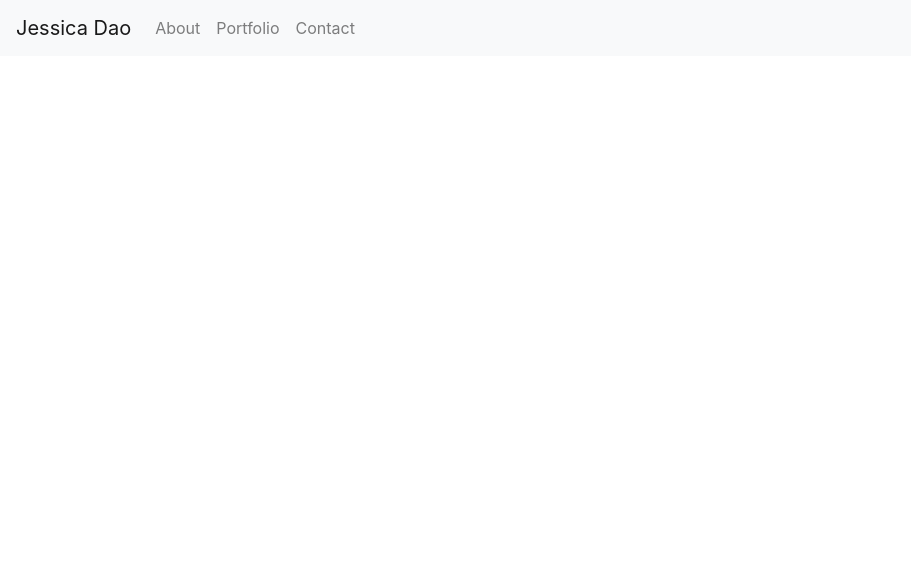
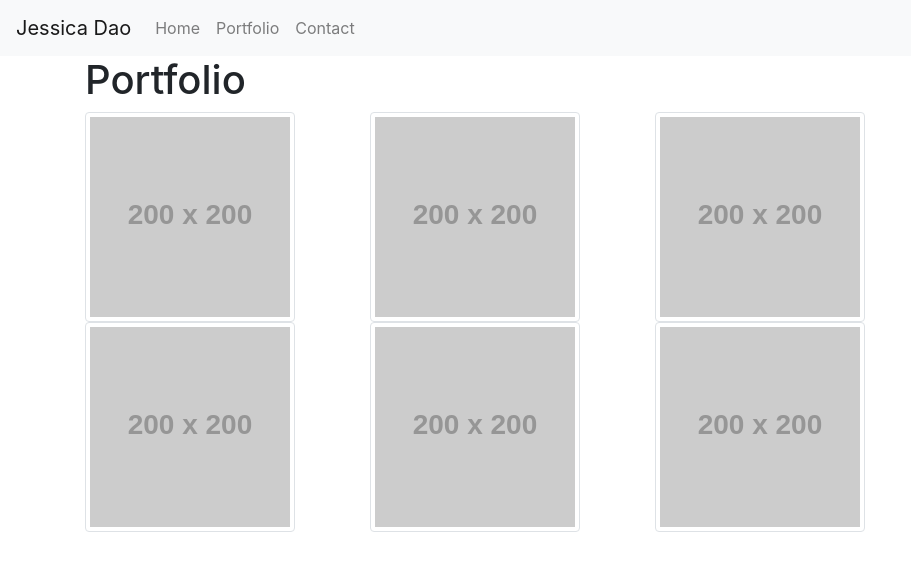
Before and after one commit to JessicaDao/Portfolio, a plain HTML site: page portfolio.html in a window 1280 px wide. Shown: the whole page, without its empty margins (0-911 px from the left). Drawn offline with nearby package versions, Linux system fonts and the light colour scheme; placeholder pictures from the web are drawn by us.

Commit message:
update contact, index, portfolio

```diff
--- a/portfolio.html
+++ b/portfolio.html
@@ -15,7 +15,7 @@
         <div class="collapse navbar-collapse" id="navbarNav">
           <ul class="navbar-nav">
             <li class="nav-item">
-                <a class="nav-link" href="about.html">About</a>
+                <a class="nav-link" href="index.html">Home</a>
               </li>
             <li class="nav-item">
               <a class="nav-link" href="portfolio.html">Portfolio</a>
@@ -26,6 +26,39 @@
           </ul>
         </div>
       </nav>
+      <!--Body-->
+      <div class="container">
+
+        <!-- Row 1 -->
+        <div class="row">
+          <div class="col-sm-12">
+            <h1>Portfolio</h1>
+          </div>
+        </div>
+
+        <div class="row">
+            <div class="col-sm-3">
+                <img class="img img-thumbnail" src="http://placehold.it/200x200">
+            </div>
+            <div class="col-sm-3">
+                <img class="img img-thumbnail" src="http://placehold.it/200x200">
+            </div>
+            <div class="col-sm-3">
+                <img class="img img-thumbnail" src="http://placehold.it/200x200">
+            </div>
+          </div>
+          <!-- Row 2 -->
+    <div class="row">
+        <div class="col-sm-3">
+            <img class="img img-thumbnail" src="http://placehold.it/200x200">
+        </div>
+        <div class="col-sm-3">
+            <img class="img img-thumbnail" src="http://placehold.it/200x200">
+        </div>
+        <div class="col-sm-3">
+            <img class="img img-thumbnail" src="http://placehold.it/200x200">
+        </div>
+      </div>
 
     <script src="https://code.jquery.com/jquery-3.5.1.slim.min.js" integrity="sha384-DfXdz2htPH0lsSSs5nCTpuj/zy4C+OGpamoFVy38MVBnE+IbbVYUew+OrCXaRkfj" crossorigin="anonymous"></script>
     <script src="https://cdn.jsdelivr.net/npm/bootstrap@4.5.3/dist/js/bootstrap.bundle.min.js" integrity="sha384-ho+j7jyWK8fNQe+A12Hb8AhRq26LrZ/JpcUGGOn+Y7RsweNrtN/tE3MoK7ZeZDyx" crossorigin="anonymous"></script>
```
Also changed, not shown: contact.html (+1 -1 lines), index.html (+15 -2 lines).
